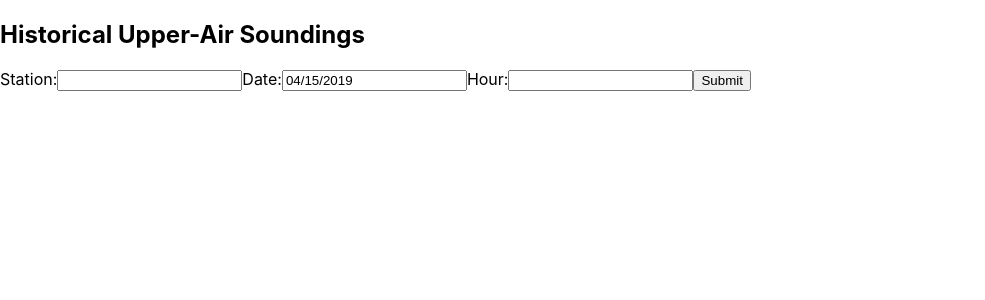
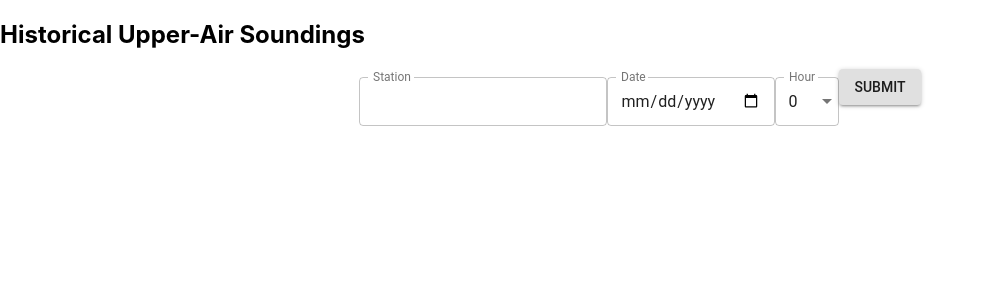
Before and after one commit to wxmann/sounding-viewer, a React (Create React App) app: page / in a window 1280 px wide. Shown: the top 300 px of the page, without its empty margins (0-985 px from the left). Built offline with nearby package versions, Linux system fonts and the light colour scheme.

Commit message:
use material-ui for form submission

```diff
--- a/package.json
+++ b/package.json
@@ -3,12 +3,11 @@
   "version": "0.1.0",
   "private": true,
   "dependencies": {
+    "@material-ui/core": "^3.9.3",
     "react": "^16.8.6",
-    "react-datepicker": "^2.4.0",
     "react-dom": "^16.8.6",
     "react-redux": "^7.0.2",
     "react-scripts": "2.1.8",
-    "react-spinners": "^0.5.4",
     "redux": "^4.0.1",
     "redux-thunk": "^2.3.0"
   },
--- a/src/Loading.js
+++ b/src/Loading.js
@@ -1,13 +1,10 @@
 import React from 'react';
-import { ClipLoader } from 'react-spinners';
+import { CircularProgress } from '@material-ui/core';
 
 export default function Loading() {
   return (
-    <ClipLoader
-      sizeUnit={"px"}
-      size={150}
-      color={'blue'}
-      loading={true}
+    <CircularProgress
+      variant="indeterminate"
     />
   )
 }
--- a/src/QueryForm.js
+++ b/src/QueryForm.js
@@ -1,19 +1,25 @@
 import React, { Component } from 'react';
-import DatePicker from 'react-datepicker';
 import Viewport from './Viewport';
-import 'react-datepicker/dist/react-datepicker.css';
 import { fetchSounding } from './actions';
 import { connect } from 'react-redux';
+import { TextField, Button } from '@material-ui/core';
 
 class QueryForm extends Component {
   constructor(props) {
     super(props);
     this.state = {
       station : null,
-      raobDate: new Date()
+      raobDate: new Date(),
+      hour: 0
     };
 
     this.handleSubmit = this.handleSubmit.bind(this);
+  }
+
+  handleChange(name) {
+    return event => {
+      this.setState({[name]: event.target.value})
+    }
   }
 
   async handleSubmit(event) {
@@ -22,9 +28,9 @@ class QueryForm extends Component {
     let date = this.state.raobDate;
     let formData = {
       station : this.state.station.toUpperCase(),
-      year: date.getFullYear(),
-      month: date.getMonth() + 1,
-      day: date.getDate(),
+      year: date.getUTCFullYear(),
+      month: date.getUTCMonth() + 1,
+      day: date.getUTCDate(),
       hour: this.state.hour
     }
 
@@ -34,23 +40,53 @@ class QueryForm extends Component {
   render() {
     return (
       <div>
-        <form onSubmit={this.handleSubmit}>
-          <span>
-            Station:
-            <input type="text" onChange={(e)=>this.setState({station: e.target.value})} />
-          </span>
-          <span>
-            Date:
-            <DatePicker
-              selected={this.state.raobDate}
-              onChange={(date) => this.setState({raobDate: date})}
-            />
-          </span>
-          <span>
-            Hour:
-            <input type="int" onChange={(e) => this.setState({hour: e.target.value})} />
-          </span>
-          <input type="submit" value="Submit" />
+        <form onSubmit={this.handleSubmit} align="center">
+          <TextField
+            id="stationField"
+            label="Station"
+            onChange={this.handleChange('station')}
+            margin="dense"
+            variant="outlined"
+            InputLabelProps={{
+              shrink: true,
+            }}
+          />
+          <TextField
+            id="dateField"
+            label="Date"
+            type="date"
+            // defaultValue={(new Date().toUTCString)}
+            onChange={e => this.setState({raobDate: new Date(Date.parse(e.target.value))})}
+            variant="outlined"
+            margin="dense"
+            InputLabelProps={{
+              shrink: true,
+            }}
+          />
+          <TextField
+            select
+            id="hourField"
+            label="Hour"
+            onChange={this.handleChange('hour')}
+            variant="outlined"
+            margin="dense"
+            SelectProps={{
+              native: true,
+            }}
+          >
+            {["0", "12", "18", "6"].map(hrOption => (
+              <option key={hrOption} value={hrOption}>{hrOption}</option>
+            ))}
+          </TextField>
+
+          <Button
+            type="submit"
+            onSubmit={this.handleSubmit}
+            variant="contained"
+          >
+            Submit
+          </Button>
+
         </form>
 
         <Viewport />
--- a/src/Viewport.js
+++ b/src/Viewport.js
@@ -1,34 +1,33 @@
-import React, { Fragment } from 'react';
+import React from 'react';
 import { connect } from 'react-redux';
 
 import SkewT from './SkewT';
 import Hodograph from './Hodograph';
-import Loading from './Loading';
 import {
   containerHeight,
   containerWidth
 } from './config/container';
+import Loading from './Loading';
 
 function Viewport(props) {
   return (
-    <Fragment>
+    <div align="center">
       {
         props.isLoading ?
           <Loading /> :
         (
           <svg
             id="viewport"
-            // x="0"
-            // y="0"
             width={containerWidth}
             height={containerHeight}
+            align="center"
           >
             <SkewT />
             <Hodograph />
           </svg>
         )
       }
-    </Fragment>
+    </div>
   )
 }
 
```
Also changed, not shown: 1 other file (tests, documents, lock files or other folders).
